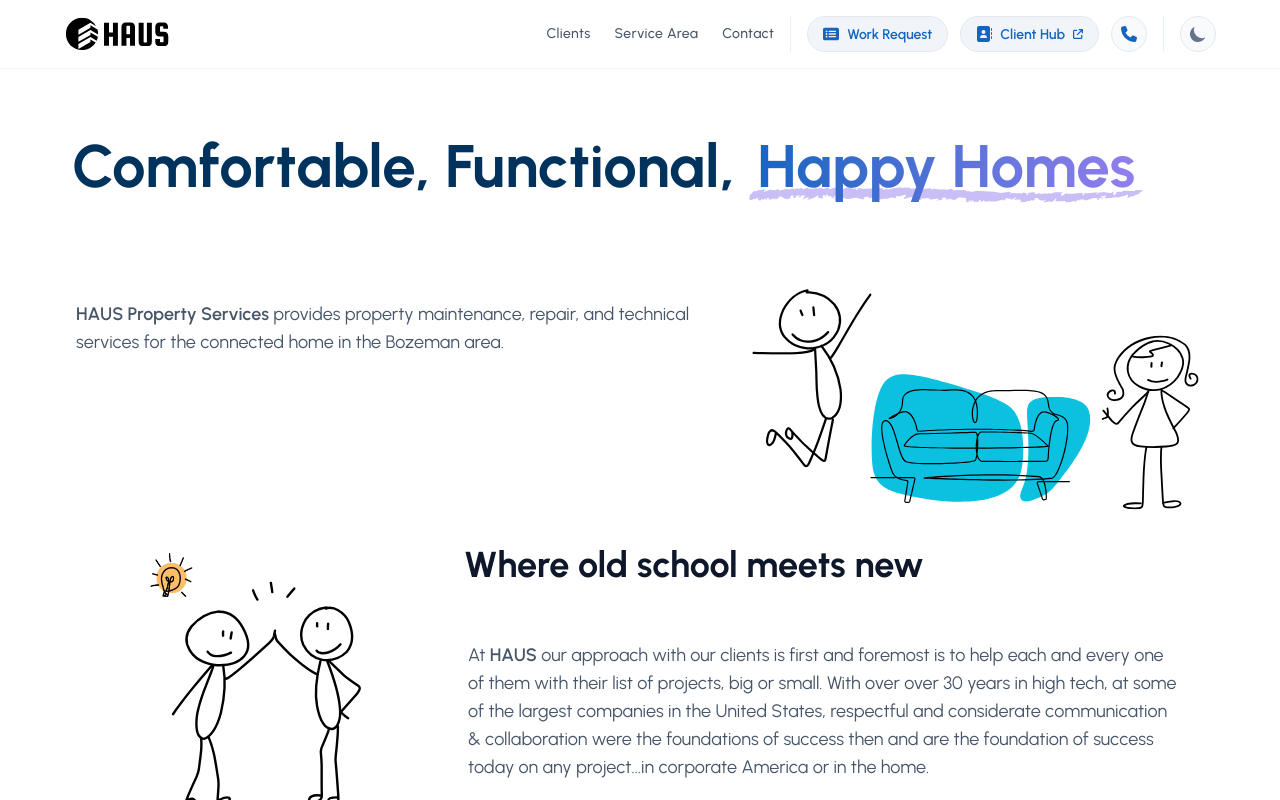
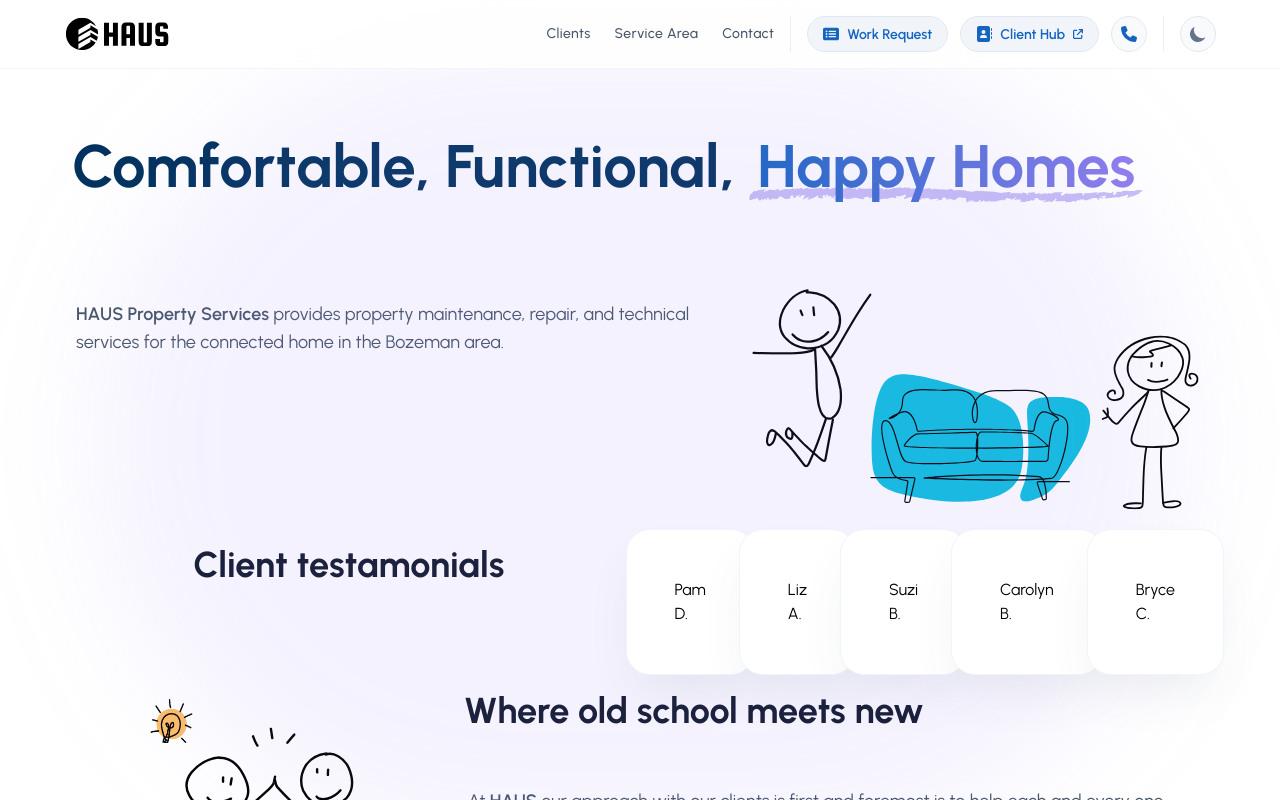
Before and after one commit to ben-v/haus, a React (Vite) app: page / in a window 1280 px wide. Shown: the top 800 px of the page. Built offline with nearby package versions, Linux system fonts and the light colour scheme.

Commit message:
Adding initial testamonial component and data.

```diff
--- /dev/null
+++ b/src/components/cards/TestamonialCard.tsx
@@ -0,0 +1,22 @@
+import RoundCornerContainer from '../containers/RoundCornerContainer';
+
+export interface TestamonialCardProps {
+    reviewerName: string;
+    reviewText: string;
+    avatarType: "male1" | "female1" | "male2" | "female2" | "male3" | "female3";
+    stars: 1 | 2 | 3 | 4 | 5;
+    maxStars: 3 | 5 | 10;
+    source: "Google" | "Facebook" | "Yelp";
+    sourceUrl: string;
+}
+
+const TestamonialCard = (props: TestamonialCardProps) => {
+
+  return (
+    <RoundCornerContainer>
+        {props.reviewerName}
+    </RoundCornerContainer>
+  );
+};
+
+export default TestamonialCard;
--- a/src/pages/landing/index.tsx
+++ b/src/pages/landing/index.tsx
@@ -1,39 +1,18 @@
-import { useContext } from "react";
-
-import { ThemeContext, THEMES } from "../../contexts/ThemeContext";
-
 import PageSection from "../../components/layouts/PageSection"
 import PageHeader from "../../components/layouts/PageHeader"
-import SvgIntroDark from "../../components/images/sections/SvgIntroDark";
-import SvgIntroLight from "../../components/images/sections/SvgIntroLight";
-import SvgIntroSuccessLight from "../../components/images/sections/SvgIntroSuccessLight";
-import SvgIntroSuccessDark from "../../components/images/sections/SvgIntroSuccessDark";
+import Testamonials from "./sections/Testamonials";
+import ElevatorPitch from "./sections/ElevatorPitch";
+import Philosophy from "./sections/Philosophy";
+import ContentBackground from "../../components/effects/ContentBackground";
 
 const LandingPage = () => {
-  const { theme, } = useContext(ThemeContext);
-
   return (
     <PageSection id="landing" width="Wide">
       <PageHeader titlePartA="Comfortable, Functional,&nbsp;" titlePartB="Happy Homes" highlightType="Vibrant" titleAlignment="Left" />
-      <div className="flex flex-col lg:flex-row">
-        <div className="lg:w-7/12 w-auto">
-          <p className="m-2 md:m-6 lg:mt-12 lg:ml-3 text-gray-600 dark:text-gray-300 text-lg text-center md:text-left"><span className="font-semibold">HAUS Property Services</span> provides property maintenance, repair, and technical services for the connected home in the Bozeman area.</p>
-        </div>
-        <div className="lg:w-5/12 w-auto px-4 mt-2 lg:mt-6">
-          {(theme === THEMES.DARK) ? <SvgIntroDark className="w-full" /> : <SvgIntroLight className="w-full" />}
-        </div>
-      </div>
-      <div className="flex flex-col lg:flex-row-reverse">
-        <div className="lg:w-8/12 w-auto p-2">
-          <div className="py-2 px-0 md:p-2 w-auto text-center lg:text-left">
-            <h2 className="text-2xl md:text-3xl font-bold text-gray-900 dark:text-white lg:text-4xl">Where old school meets new</h2>
-          </div>
-          <p className="m-2 md:m-6 lg:mt-12 lg:ml-3 text-gray-600 dark:text-gray-300 text-lg text-center md:text-left">At <span className="font-semibold">HAUS</span> our approach with our clients is first and foremost is to help each and every one of them with their list of projects, big or small. With over over 30 years in high tech, at some of the largest companies in the United States, respectful and considerate communication & collaboration were the foundations of success then and are the foundation of success today on any project...in corporate America or in the home.</p>
-        </div>
-        <div className="lg:w-4/12 w-auto px-4 mt-2 lg:mt-6">
-          {(theme === THEMES.DARK) ? <SvgIntroSuccessDark className="w-full" /> : <SvgIntroSuccessLight className="w-full" />}
-        </div>
-      </div>
+      <ElevatorPitch />
+      <Testamonials />
+      <Philosophy />
+      <ContentBackground />
       {/*
 
         Might leave services section on the landing page because want that to be readily avaible to user; the menu option, although the hamburger menu is normal on mobile, is not super obvious.
--- /dev/null
+++ b/src/pages/landing/sections/ElevatorPitch.tsx
@@ -0,0 +1,21 @@
+import { useContext } from "react";
+import { ThemeContext, THEMES } from "../../../contexts/ThemeContext";
+import SvgIntroDark from "../../../components/images/sections/SvgIntroDark";
+import SvgIntroLight from "../../../components/images/sections/SvgIntroLight";
+
+const ElevatorPitch = () => {
+    const { theme, } = useContext(ThemeContext);
+
+    return (
+        <div className="flex flex-col lg:flex-row">
+        <div className="lg:w-7/12 w-auto">
+          <p className="m-2 md:m-6 lg:mt-12 lg:ml-3 text-gray-600 dark:text-gray-300 text-lg text-center md:text-left"><span className="font-semibold">HAUS Property Services</span> provides property maintenance, repair, and technical services for the connected home in the Bozeman area.</p>
+        </div>
+        <div className="lg:w-5/12 w-auto px-4 mt-2 lg:mt-6">
+          {(theme === THEMES.DARK) ? <SvgIntroDark className="w-full" /> : <SvgIntroLight className="w-full" />}
+        </div>
+      </div>
+    )
+}
+
+export default ElevatorPitch
--- /dev/null
+++ b/src/pages/landing/sections/Philosophy.tsx
@@ -0,0 +1,25 @@
+import { useContext } from "react";
+import { ThemeContext, THEMES } from "../../../contexts/ThemeContext";
+import SvgIntroSuccessLight from "../../../components/images/sections/SvgIntroSuccessLight";
+import SvgIntroSuccessDark from "../../../components/images/sections/SvgIntroSuccessDark";
+
+const Philosophy = () => {
+    const { theme, } = useContext(ThemeContext);
+
+    return (
+        <div className="flex flex-col lg:flex-row-reverse">
+            <div className="lg:w-8/12 w-auto p-2">
+                <div className="py-2 px-0 md:p-2 w-auto text-center lg:text-left">
+                    <h2 className="text-2xl md:text-3xl font-bold text-gray-900 dark:text-white lg:text-4xl">Where old school meets new</h2>
+                </div>
+                <p className="m-2 md:m-6 lg:mt-12 lg:ml-3 text-gray-600 dark:text-gray-300 text-lg text-center md:text-left">At <span className="font-semibold">HAUS</span> our approach with our clients is first and foremost is to help each and every one of them with their list of projects, big or small. With over over 30 years in high tech, at some of the largest companies in the United States, respectful and considerate communication & collaboration were the foundations of success then and are the foundation of success today on any project.</p>
+            </div>
+            <div className="lg:w-4/12 w-auto px-4 mt-2 lg:mt-6">
+                {(theme === THEMES.DARK) ? <SvgIntroSuccessDark className="w-full" /> : <SvgIntroSuccessLight className="w-full" />}
+            </div>
+        </div>
+
+    )
+}
+
+export default Philosophy
--- /dev/null
+++ b/src/pages/landing/sections/Testamonials.tsx
@@ -0,0 +1,57 @@
+import TestamonialCard from "../../../components/cards/TestamonialCard"
+
+const Testamonials = () => {
+
+    return (
+        <div className="flex flex-col md:flex-row">
+        <div className="lg:w-8/12 w-auto p-2">
+          <div className="py-2 px-0 md:p-2 w-auto text-center">
+            <h2 className="text-2xl md:text-3xl font-bold text-gray-900 dark:text-white lg:text-4xl">Client testamonials</h2>
+          </div>
+          {/* <p className="m-2 md:m-6 lg:mt-12 lg:ml-3 text-gray-600 dark:text-gray-300 text-lg text-center md:text-left">At <span className="font-semibold">HAUS</span> our approach with our clients is first and foremost is to help each and every one of them with their list of projects, big or small. With over over 30 years in high tech, at some of the largest companies in the United States, respectful and considerate communication & collaboration were the foundations of success then and are the foundation of success today on any project...in corporate America or in the home.</p> */}
+        </div>
+        <TestamonialCard
+          reviewerName="Pam D."
+          avatarType="female1"
+          stars={5}
+          maxStars={5}
+          source="Google"
+          sourceUrl="https://g.co/kgs/Ko99H7k"
+          reviewText="Ben is a hard worker who also has good suggestions and ideas. He's versatile, thorough and makes things better than new!" />
+        <TestamonialCard
+          reviewerName="Liz A."
+          avatarType="female2"
+          stars={5}
+          maxStars={5}
+          source="Google"
+          sourceUrl="https://g.co/kgs/7JckZSa"
+          reviewText="Ben is creative and came up with a beautiful and practical piece of furniture to support my handcycle! I cant wait to see what he does with some other projects." />
+        <TestamonialCard
+          reviewerName="Suzi B."
+          avatarType="female3"
+          stars={5}
+          maxStars={5}
+          source="Google"
+          sourceUrl="https://g.co/kgs/RpVU5U3"
+          reviewText="HAUS Property Services is very professional and easy to work with. They come by and give you an estimate and everything is done electronically fast and efficiently. Our project was done on time and in budget. The finished product was completed beyond my expectations!" />
+        <TestamonialCard
+          reviewerName="Carolyn B."
+          avatarType="female1"
+          stars={5}
+          maxStars={5}
+          source="Google"
+          sourceUrl=""
+          reviewText="TBD" />
+        <TestamonialCard
+          reviewerName="Bryce C."
+          avatarType="male1"
+          stars={5}
+          maxStars={5}
+          source="Google"
+          sourceUrl=""
+          reviewText="TBD" />
+        </div>
+    )
+}
+
+export default Testamonials
```
